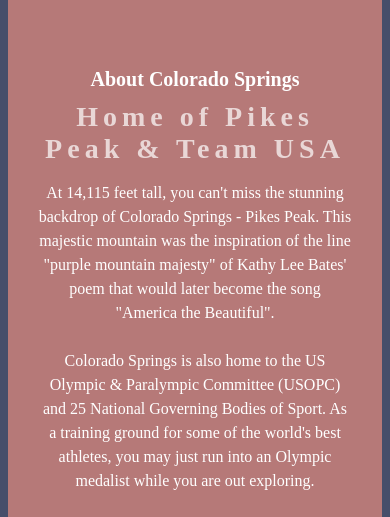
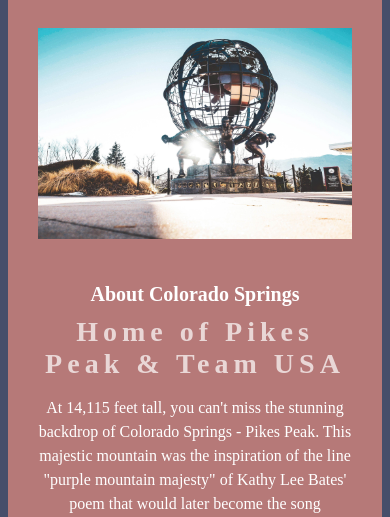
Before and after one commit to eliseraney/colorado-springs, a plain HTML site: page index.html in a window 390 px wide. Shown: the part 388-905 px from the top of the page. Drawn offline with Linux system fonts and the light colour scheme.

Commit message:
Made main image responsive

```diff
--- a/src/styles.css
+++ b/src/styles.css
@@ -183,7 +183,7 @@ i:hover {
   }
 
   main img {
-    display: none;
+    max-width: 100%;
   }
 
   footer h4 {
```
